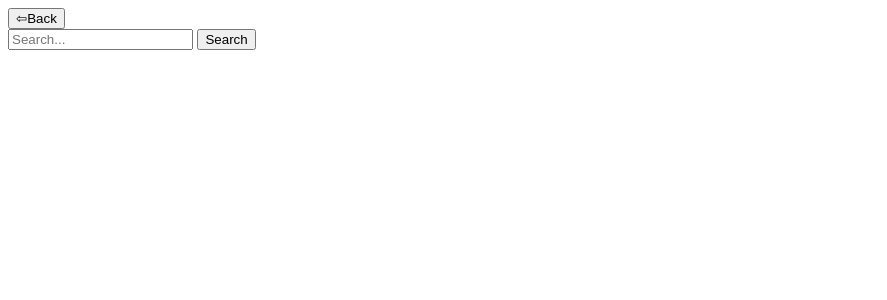
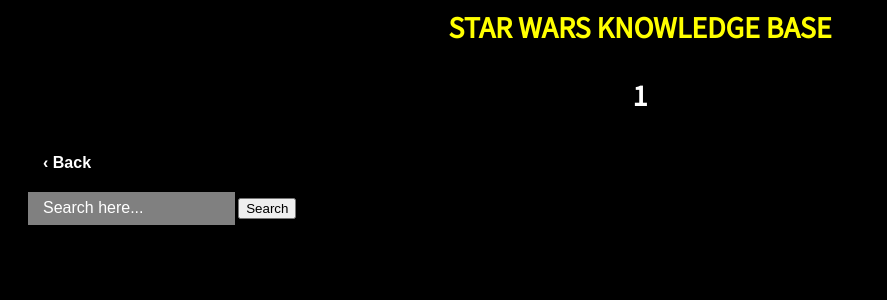
Before and after one commit to mkarawan/swapi, a Django app: page /category/1/ in a window 1280 px wide. Shown: the top 300 px of the page, without its empty margins (0-887 px from the left). Run offline with Django 4.2, Linux system fonts and the light colour scheme; data that the repository does not hold is empty.

Commit message:
basic css styles

```diff
--- a/starwars/static/css/style.css
+++ b/starwars/static/css/style.css
@@ -1,12 +1,152 @@
 body{
-    font-family: sans-serif;
+    /*background: url("/static/images/background-2.jpg") top center / 1800px ;*/
+    background-color: black;
+    font-family: 'Source Sans Pro', sans-serif;
+
+}
+.width{
+    margin: 0 20px;
 }
 h1{
     font-size: 30px;
     margin: 0 auto;
     text-align: center;
 }
-li{
+
+.opening{
+    text-align: center;
+    margin: 0 auto;
+    padding: 50px 38px;
+}
+.opening h3{
+    color: #4bd5ee;
+    text-align: left;
+    font-size: 1.3em ;
+    margin: 0 auto;
+    /*width: 360px;*/
+}
+.star-wars{
+    color: yellow;
+}
+/*@font-face {*/
+/*    font-family: 'Star Jedi';*/
+/*    src: url("/home/monisia/Desktop/starjedi/Starjedi.ttf") format('truetype');*/
+/*}*/
+.star-wars h1{
+    /*font-family: "Star Jedi";*/
+}
+.category{
+    margin: 15px 0;
+    padding: 30px;
+    height: 1.8em;
+    background-color: rgba(255,255, 255, 0.5) ;
+}
+.category li{
     list-style: none;
+    text-align: center;
+    margin: 0 auto;
+    vertical-align: center;
+    font-size: 1.6em;
+    color: white;
 
 }
+ul a{
+    text-decoration: none;
+}
+ul{
+    margin: 0 auto;
+    padding: 0;
+}
+/* category.html */
+
+h1.category-name{
+    color: #ffffff;
+    padding: 30px;
+    text-transform: uppercase;
+}
+.category-back button{
+	background-color:transparent;
+	/*border-radius:27px;*/
+	/*border:3px solid #ffffff;*/
+    border: none;
+	display:inline-block;
+	cursor:pointer;
+	color:#ffffff;
+	font-size:1em;
+	padding:10px 15px;
+	text-decoration:none;
+    font-weight: bold;
+}
+.search{
+    /*width: 80%;*/
+    /*border-bottom:2px solid white;*/
+    /*margin: 2em 0;*/
+}
+input{
+    /*background-color: transparent;*/
+    /*border: none;*/
+    /*outline: none;*/
+    padding: 9px 15px;
+    margin-top: 10px;
+    background-color: rgba(255, 255, 255, 0.5);
+    border: none;
+    outline: none;
+}
+input::placeholder{
+    color: white;
+    font-size: 1.2em;
+    padding: 0;
+    margin: 0;
+}
+div[id^="more"]{
+    display: none;
+}
+.names-list{
+    display: block;
+}
+.names-list .name-button{
+    background-color: transparent;
+    border: none;
+    outline: none;
+    color: white;
+    padding: 25px 0px 10px 15px;
+    margin-top: 10px;
+    width: 100%;
+    text-align: left;
+    font-size: 1em;
+    font-weight: bold;
+    border-bottom: 2px solid white;
+}
+table{
+    width: 100%;
+    margin: 10px 0;
+    text-transform: capitalize;
+}
+td{
+    color: white;
+    padding: 10px;
+}
+tr:nth-child(even) td{
+    color: black;
+}
+tr:nth-child(even){
+    color: white;
+    font-size: 1em;
+        background-color:#ffec73;
+}
+tr:nth-child(odd){
+    /*background-color: rgba(255,233,24, 0.5);*/
+}
+.more-info{
+    background-color:transparent;
+	/*border-radius:27px;*/
+	/*border:3px solid #ffffff;*/
+    border: none;
+	display:inline-block;
+	cursor:pointer;
+	color:#ffffff;
+	font-size:1em;
+	padding:10px 15px;
+    font-weight: bold;
+    text-decoration: underline;
+}
--- a/starwars/static/scripts/script.js
+++ b/starwars/static/scripts/script.js
@@ -1,3 +1,13 @@
 document.getElementById('goback').addEventListener('click', () => {
   history.back();
 });
+
+function showHide(index) {
+  var div = document.getElementById('more'+index);
+  if (div.style.display === 'none'){
+    div.style.display = 'block';
+  }
+  else {
+    div.style.display = "none";
+  }
+}
--- a/starwars/swapp/templates/swapp/category.html
+++ b/starwars/swapp/templates/swapp/category.html
@@ -3,11 +3,64 @@
 {% load custom_filters %}
 
 {% block container %}
-    <a class="category_back">
-        <a href="{% url 'swapp:start' %}"><button>
-        ⇦Back</button></a>
-            </div>
+<div class="width">
+    <h1 class="category-name">{{ cat_name }}</h1>
+{# back button #}
+    <div class="category-back">
+        <a href="{% url 'swapp:start' %}"><button>&#8249; Back</button></a>
+    </div>
 
+
+{#  searching  #}
+
+<form action="{% url 'swapp:category' cat_name %}" method="get">
+    <div class="search"><input type="text" name="search" placeholder="Search here...">
+                        <button type="submit">Search</button>
+    </div>
+</form>
+{% if search_query %}
+  <p>Search results for: {{ search_query }}</p>
+{% endif %}
+
+{#  api list  #}
+
+{% for item in category %}
+
+    {% if item.title %}
+        <div class="names-list"><button class="name-button" onclick="showHide({{ forloop.counter }})">{{ item.title }}</button></div>
+
+        <div id="more{{ forloop.counter }}">
+        <table>
+            {% for key, value in item|sliced_dict_films %}
+
+                <tr>
+                    <td>{{ key }}</td><td>{{ value|slice:"100" }}</td>
+                </tr>
+
+        {% endfor %}
+        </table>
+                <a href="{% url 'swapp:details' cat_name item.url|extract_id %}"><button class="more-info">More info</button></a>
+        </div>
+
+    {% else %}
+             <div class="names-list"><button class="name-button" onclick="showHide({{ forloop.counter }})">{{ item.name }}</button></div>
+
+                <div id="more{{ forloop.counter }}" >
+        <table>
+            {% for key, value in item|sliced_dict %}
+
+                <tr>
+                    <td>{{ key }}</td> <td>{{ value }}</td>
+                </tr>
+
+            {% endfor %}
+        </table>
+                    <a href="{% url 'swapp:details' cat_name item.url|extract_id %}"><button class="more-info">More info</button></a>
+                </div>
+    {% endif %}
+{% endfor %}
+
+{#  pagination  #}
 <form action="{% url 'swapp:category' cat_name %}" method="get">
   {% if previous %}
     <button type="submit" name="page" value="{{ previous }}">Previous</button>
@@ -16,22 +69,5 @@
     <button type="submit" name="page" value="{{ next }}">Next</button>
   {% endif %}
 </form>
-
-
-<form action="{% url 'swapp:category' cat_name %}" method="get">
-  <input type="text" name="search" placeholder="Search...">
-  <button type="submit">Search</button>
-</form>
-{% if search_query %}
-  <p>Search results for: {{ search_query }}</p>
-{% endif %}
-
-{% for item in category %}
-    {% if item.title %}
-    <a href="{% url 'swapp:details' cat_name item.url|extract_id %}"><li>{{ item.title }}</li></a>
-        {% else %}
-    <a href="{% url 'swapp:details' cat_name item.url|extract_id %}"><li>{{ item.name }}</li></a>
-    {% endif %}
-{% endfor %}
-
+</div>
 {% endblock %}
--- a/starwars/swapp/views.py
+++ b/starwars/swapp/views.py
@@ -20,11 +20,13 @@ def get_swapi(request):
     else:
         return HttpResponseServerError("Błąd podczas pobierania danych z API SWAPI")
 
+
 @cache_page(60 * 15)
 def get_swapi_category(request, cat_name):
     base_url = f'https://swapi.dev/api/{cat_name}/'
     search_query = request.GET.get('search')
     page = request.GET.get('page')
+
     # checks if search parameter exists
     if search_query:
         url = f'{base_url}?search={search_query}'
@@ -35,12 +37,14 @@ def get_swapi_category(request, cat_name):
         url = page
 
     response = requests.get(url)
+
     if response.status_code == 200:
         data = response.json()
         category_results = data['results']
         next_page = data.get('next')
         previous = data.get('previous')
         context = {
+            # 'category_item':  [(key, value) for key, value in category_results.items()],
             'category': category_results,
             'cat_name': cat_name,
             'next': next_page,
@@ -50,6 +54,8 @@ def get_swapi_category(request, cat_name):
         return render(request, 'swapp/category.html', context)
     else:
         return HttpResponseServerError("Błąd podczas pobierania danych z API SWAPI")
+
+
 @cache_page(60 * 15)
 def get_swapi_details(request, cat_name, url_number):
     url = f'https://swapi.dev/api/{cat_name}/{url_number}'
--- a/starwars/templates/base.html
+++ b/starwars/templates/base.html
@@ -8,9 +8,16 @@
     <meta http-equiv="X-UA-Compatible" content="ie=edge">
     <title>STAR WARS 🌌</title>
     <link rel="stylesheet" href="{% static 'css/style.css' %}">
+    <link rel="preconnect" href="https://fonts.googleapis.com">
+    <link rel="preconnect" href="https://fonts.gstatic.com" crossorigin>
+    <link href="https://fonts.googleapis.com/css2?family=Source+Sans+Pro&display=swap" rel="stylesheet">
 </head>
 <body>
+{% block opening %}
+{% endblock %}
+    <div class="star-wars"><h1>STAR WARS KNOWLEDGE BASE</h1></div>
 {% block container %}
+
 {% endblock %}
 <script src="{% static 'scripts/script.js' %}"></script>
 </body>
```
Also changed, not shown: starwars/swapp/templates/swapp/index.html (+7 -3 lines), starwars/swapp/templatetags/custom_filters.py (+16 -0 lines), starwars/static/images/background-2.jpg (added), starwars/static/images/background-4.jpg (added), 7 other files.
